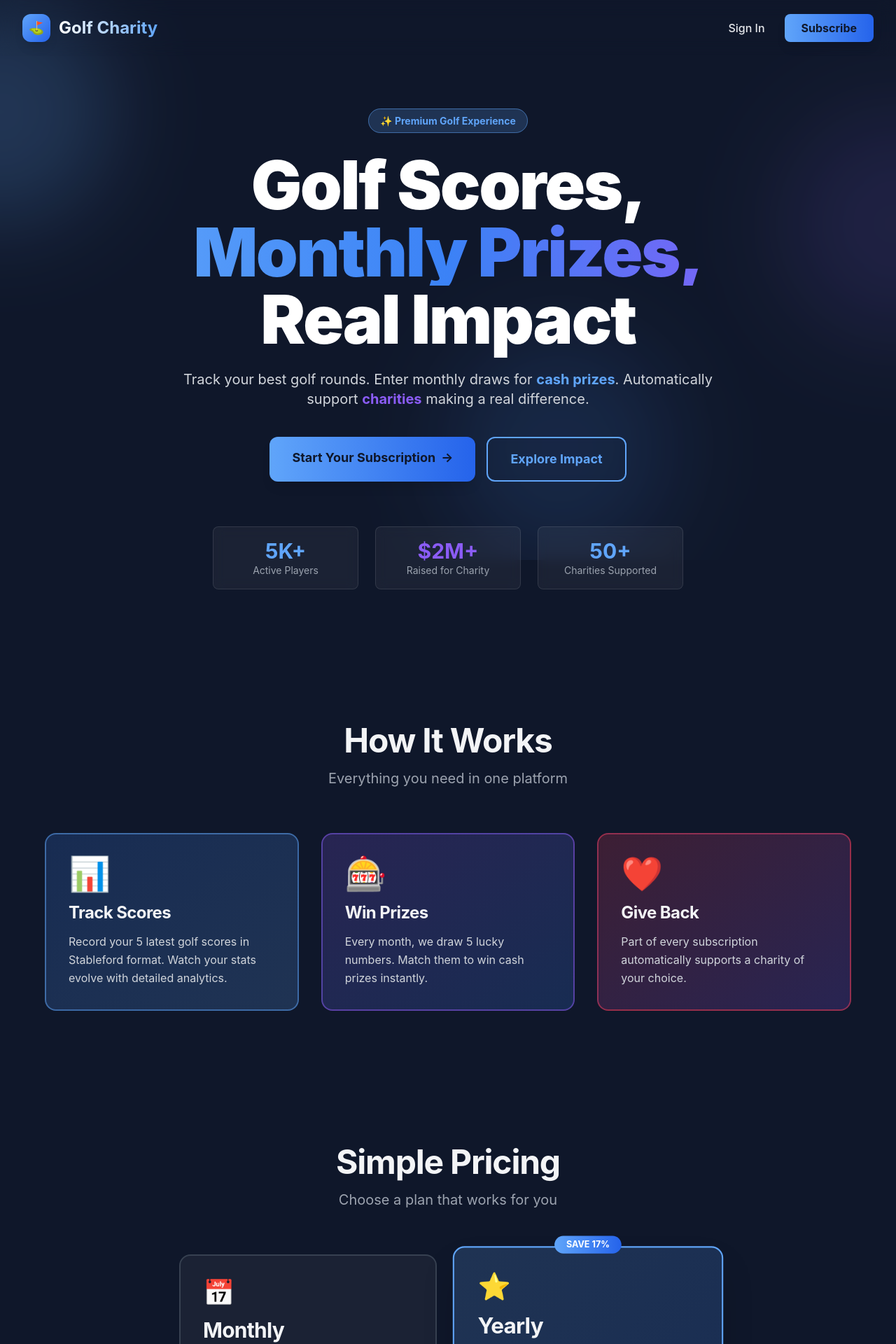
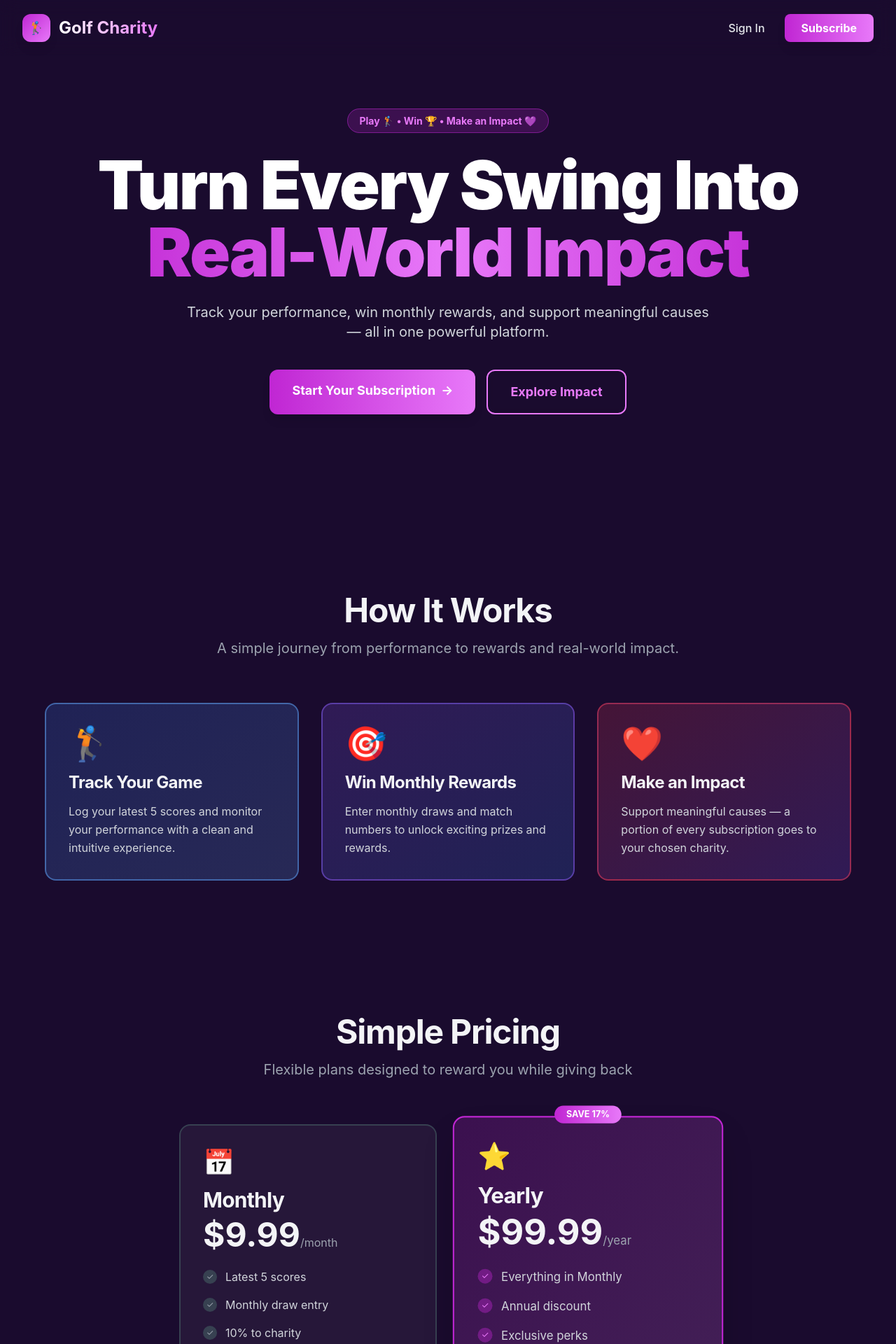
Before and after one commit to RAMYA2927/Golf-Charity-Subscription-Platform, a Next.js app: page / in a window 1280 px wide. Shown: the top 1920 px of the page at 70% size. Built offline with nearby package versions, Linux system fonts and the light colour scheme.

Commit message:
Initial commit: Golf Charity Platform with premium UI

```diff
--- a/app/auth/signin/page.tsx
+++ b/app/auth/signin/page.tsx
@@ -10,6 +10,7 @@ export default function SignInPage() {
   const setUser = useAuthStore((state) => state.setUser);
   const [email, setEmail] = useState('');
   const [password, setPassword] = useState('');
+  const [showPassword, setShowPassword] = useState(false);
   const [loading, setLoading] = useState(false);
   const [error, setError] = useState('');
 
@@ -61,8 +62,8 @@ export default function SignInPage() {
     <div className="min-h-screen bg-primary flex items-center justify-center px-4">
       <div className="w-full max-w-md">
         <div className="text-center mb-8">
-          <h1 className="text-3xl font-bold mb-2">Welcome Back</h1>
-          <p className="text-gray-400">Sign in to your Golf Charity account</p>
+          <h1 className="text-3xl font-bold mb-2">Continue Your Journey</h1>
+          <p className="text-gray-400">Sign in to your Charity account</p>
         </div>
 
         <form onSubmit={handleSignIn} className="space-y-4">
@@ -72,10 +73,10 @@ export default function SignInPage() {
             </div>
           )}
 
-          <div className="bg-blue-500/10 border border-blue-500 p-4 rounded-lg text-sm text-blue-300 mb-6">
-            <p className="font-semibold mb-2">Test Credentials:</p>
-            <p>Admin: admin@golf.com / admin123</p>
-            <p>User: user@golf.com / user123</p>
+          <div className="bg-purple-500/10 border border-purple-500 p-4 rounded-lg text-sm text-purple-300 mb-6">
+            <p className="font-semibold mb-2">Demo Login Details:</p>
+            <p>Admin: admin@charity.com / admin123</p>
+            <p>User: user@charity.com / user123</p>
           </div>
 
           <div>
@@ -91,13 +92,24 @@ export default function SignInPage() {
 
           <div>
             <label className="block text-sm font-medium mb-2">Password</label>
-            <input
-              type="password"
-              value={password}
-              onChange={(e) => setPassword(e.target.value)}
-              placeholder="••••••••"
-              required
-            />
+            <div className="relative">
+              <input
+                type={showPassword ? 'text' : 'password'}
+                value={password}
+                onChange={(e) => setPassword(e.target.value)}
+                placeholder="Enter your password"
+                required
+                className="w-full pr-12"
+              />
+              <button
+                type="button"
+                onClick={() => setShowPassword(!showPassword)}
+                className="absolute right-3 top-1/2 -translate-y-1/2 text-gray-400 hover:text-accent transition-colors"
+                aria-label={showPassword ? 'Hide password' : 'Show password'}
+              >
+                {showPassword ? '🙈' : '👁️'}
+              </button>
+            </div>
           </div>
 
           <button
--- a/app/page.tsx
+++ b/app/page.tsx
@@ -17,13 +17,7 @@ export default function HomePage() {
   }, []);
 
   return (
-    <div className="min-h-screen bg-primary overflow-hidden">
-      {/* Animated Background */}
-      <div className="absolute inset-0 overflow-hidden pointer-events-none">
-        <div className="absolute top-0 -left-40 w-80 h-80 bg-accent/20 rounded-full mix-blend-screen filter blur-3xl animate-pulse"></div>
-        <div className="absolute top-40 -right-40 w-80 h-80 bg-charity/20 rounded-full mix-blend-screen filter blur-3xl animate-pulse" style={{ animationDelay: '2s' }}></div>
-        <div className="absolute bottom-0 left-1/2 w-80 h-80 bg-blue-500/20 rounded-full mix-blend-screen filter blur-3xl animate-pulse" style={{ animationDelay: '4s' }}></div>
-      </div>
+    <div className="min-h-screen bg-[#1a0b2e] overflow-hidden">
 
       {/* Navigation */}
       <nav className={`fixed top-0 left-0 right-0 z-50 transition-all duration-300 backdrop-blur-md ${
@@ -32,11 +26,14 @@ export default function HomePage() {
         <div className="max-w-7xl mx-auto px-4 sm:px-6 lg:px-8">
           <div className="flex justify-between items-center h-20">
             <div className="flex items-center space-x-3 group cursor-pointer">
-              <div className="w-10 h-10 bg-gradient-to-br from-accent to-blue-600 rounded-xl flex items-center justify-center font-bold text-white text-lg shadow-lg group-hover:shadow-xl transition-all group-hover:scale-110">
-                ⛳
+              <div className="w-10 h-10 bg-gradient-to-br from-[#c026d3] to-[#e879f9] rounded-xl flex items-center justify-center font-bold text-white text-lg shadow-lg group-hover:shadow-xl transition-all group-hover:scale-110">
+                🏌️
               </div>
-              <span className="text-2xl font-bold bg-gradient-to-r from-white to-accent bg-clip-text text-transparent">Golf Charity</span>
+              <span className="text-2xl font-bold bg-gradient-to-r from-white to-[#e879f9] bg-clip-text text-transparent">
+                Golf Charity
+              </span>
             </div>
+
             <div className="flex space-x-3">
               {user ? (
                 <>
@@ -52,7 +49,7 @@ export default function HomePage() {
                   <Link href="/auth/signin" className="px-4 py-2 text-gray-200 hover:text-white transition-colors font-medium">
                     Sign In
                   </Link>
-                  <Link href="/auth/signup" className="px-6 py-2 bg-gradient-to-r from-accent to-blue-600 hover:shadow-xl rounded-lg text-primary font-bold shadow-lg hover:-translate-y-1 transition-all">
+                  <Link href="/auth/signup" className="px-6 py-2 bg-gradient-to-r from-[#c026d3] to-[#e879f9] hover:shadow-xl rounded-lg text-white font-bold shadow-lg hover:-translate-y-1 transition-all">
                     Subscribe
                   </Link>
                 </>
@@ -65,49 +62,34 @@ export default function HomePage() {
       {/* Hero Section */}
       <section className="relative pt-40 pb-24 px-4 sm:px-6 lg:px-8 text-center z-10">
         <div className="max-w-5xl mx-auto">
+
           <div className="mb-8 inline-block">
-            <span className="px-4 py-2 rounded-full bg-accent/20 text-accent text-sm font-bold border border-accent/50">
-              ✨ Premium Golf Experience
+            <span className="px-4 py-2 rounded-full bg-[#c026d3]/20 text-[#e879f9] text-sm font-bold border border-[#c026d3]/50">
+              Play 🏌️ • Win 🏆 • Make an Impact 💜
             </span>
           </div>
 
           <h1 className="text-6xl sm:text-7xl lg:text-8xl font-black mb-6 leading-tight">
-            <span className="block text-white">Golf Scores,</span>
-            <span className="block bg-gradient-to-r from-accent via-blue-500 to-charity bg-clip-text text-transparent">Monthly Prizes,</span>
-            <span className="block text-white">Real Impact</span>
+            <span className="block text-white">Turn Every Swing Into</span>
+            <span className="block bg-gradient-to-r from-[#c026d3] via-[#e879f9] to-[#c026d3] bg-clip-text text-transparent">
+              Real-World Impact
+            </span>
           </h1>
 
           <p className="text-lg sm:text-xl text-gray-300 mb-10 leading-relaxed max-w-3xl mx-auto">
-            Track your best golf rounds. Enter monthly draws for <span className="text-accent font-bold">cash prizes</span>.
-            Automatically support <span className="text-charity font-bold">charities</span> making a real difference.
+            Track your performance, win monthly rewards, and support meaningful causes — all in one powerful platform.
           </p>
 
           <div className="flex flex-col sm:flex-row gap-4 justify-center mb-16">
-            <Link href="/auth/signup" className="group px-8 py-4 bg-gradient-to-r from-accent to-blue-600 hover:shadow-2xl rounded-xl text-primary font-bold text-lg transition-all transform hover:-translate-y-2 shadow-lg">
+            <Link href="/auth/signup" className="group px-8 py-4 bg-gradient-to-r from-[#c026d3] to-[#e879f9] hover:shadow-2xl rounded-xl text-white font-bold text-lg transition-all transform hover:-translate-y-2 shadow-lg">
               <span className="flex items-center justify-center space-x-2">
                 <span>Start Your Subscription</span>
                 <span className="group-hover:translate-x-1 transition-transform">→</span>
               </span>
             </Link>
-            <Link href="/charities" className="px-8 py-4 border-2 border-accent text-accent hover:bg-accent hover:text-primary hover:shadow-xl rounded-xl font-bold text-lg transition-all transform hover:-translate-y-2 backdrop-blur-sm">
+            <Link href="/charities" className="px-8 py-4 border-2 border-[#e879f9] text-[#e879f9] hover:bg-[#e879f9] hover:text-[#1a0b2e] hover:shadow-xl rounded-xl font-bold text-lg transition-all transform hover:-translate-y-2 backdrop-blur-sm">
               Explore Impact
             </Link>
-          </div>
-
-          {/* Stats */}
-          <div className="grid grid-cols-3 gap-6 max-w-2xl mx-auto">
-            <div className="p-4 rounded-lg bg-white/5 backdrop-blur border border-white/10 hover:border-accent/50 transition-all">
-              <div className="text-3xl font-bold text-accent">5K+</div>
-              <div className="text-sm text-gray-400">Active Players</div>
-            </div>
-            <div className="p-4 rounded-lg bg-white/5 backdrop-blur border border-white/10 hover:border-accent/50 transition-all">
-              <div className="text-3xl font-bold text-charity">$2M+</div>
-              <div className="text-sm text-gray-400">Raised for Charity</div>
-            </div>
-            <div className="p-4 rounded-lg bg-white/5 backdrop-blur border border-white/10 hover:border-accent/50 transition-all">
-              <div className="text-3xl font-bold text-blue-400">50+</div>
-              <div className="text-sm text-gray-400">Charities Supported</div>
-            </div>
           </div>
         </div>
       </section>
@@ -115,31 +97,34 @@ export default function HomePage() {
       {/* Features Section */}
       <section className="relative py-24 px-4 sm:px-6 lg:px-8 z-10">
         <div className="max-w-6xl mx-auto">
+
           <div className="text-center mb-16">
-            <h2 className="text-5xl sm:text-5xl font-bold mb-4">How It Works</h2>
-            <p className="text-xl text-gray-400">Everything you need in one platform</p>
+            <h2 className="text-5xl font-bold mb-4">How It Works</h2>
+            <p className="text-xl text-gray-400">
+              A simple journey from performance to rewards and real-world impact.
+            </p>
           </div>
 
           <div className="grid md:grid-cols-3 gap-8">
             {[
               {
-                icon: '📊',
-                title: 'Track Scores',
-                description: 'Record your 5 latest golf scores in Stableford format. Watch your stats evolve with detailed analytics.',
+                icon: '🏌️',
+                title: 'Track Your Game',
+                description: 'Log your latest 5 scores and monitor your performance with a clean and intuitive experience.',
                 gradient: 'from-blue-500/20 to-accent/20',
                 border: 'border-accent/50'
               },
               {
-                icon: '🎰',
-                title: 'Win Prizes',
-                description: 'Every month, we draw 5 lucky numbers. Match them to win cash prizes instantly.',
+                icon: '🎯',
+                title: 'Win Monthly Rewards',
+                description: 'Enter monthly draws and match numbers to unlock exciting prizes and rewards.',
                 gradient: 'from-charity/20 to-blue-500/20',
                 border: 'border-charity/50'
               },
               {
                 icon: '❤️',
-                title: 'Give Back',
-                description: 'Part of every subscription automatically supports a charity of your choice.',
+                title: 'Make an Impact',
+                description: 'Support meaningful causes — a portion of every subscription goes to your chosen charity.',
                 gradient: 'from-rose-500/20 to-charity/20',
                 border: 'border-rose-500/50'
               },
@@ -157,9 +142,12 @@ export default function HomePage() {
       {/* Pricing Section */}
       <section className="relative py-24 px-4 sm:px-6 lg:px-8 z-10">
         <div className="max-w-6xl mx-auto">
+
           <div className="text-center mb-16">
-            <h2 className="text-5xl sm:text-5xl font-bold mb-4">Simple Pricing</h2>
-            <p className="text-xl text-gray-400">Choose a plan that works for you</p>
+            <h2 className="text-5xl font-bold mb-4">Simple Pricing</h2>
+            <p className="text-xl text-gray-400">
+              Flexible plans designed to reward you while giving back
+            </p>
           </div>
 
           <div className="grid md:grid-cols-2 gap-8 max-w-3xl mx-auto">
@@ -185,12 +173,12 @@ export default function HomePage() {
                 key={idx}
                 className={`relative p-8 rounded-2xl border-2 transition-all transform hover:-translate-y-2 ${
                   pricing.popular
-                    ? 'border-accent bg-gradient-to-br from-accent/20 to-blue-500/20 shadow-2xl lg:scale-105'
-                    : 'border-gray-700 bg-white/5 hover:border-accent/50'
+                    ? 'border-[#c026d3] bg-gradient-to-br from-[#c026d3]/20 to-[#e879f9]/20 shadow-2xl lg:scale-105'
+                    : 'border-gray-700 bg-white/5 hover:border-[#c026d3]/50'
                 }`}
               >
                 {pricing.popular && (
-                  <div className="absolute -top-4 left-1/2 -translate-x-1/2 px-4 py-1 bg-gradient-to-r from-accent to-blue-600 rounded-full text-xs font-bold text-white">
+                  <div className="absolute -top-4 left-1/2 -translate-x-1/2 px-4 py-1 bg-gradient-to-r from-[#c026d3] to-[#e879f9] rounded-full text-xs font-bold text-white">
                     {pricing.badge}
                   </div>
                 )}
@@ -206,7 +194,7 @@ export default function HomePage() {
                   {pricing.features.map((feature, i) => (
                     <li key={i} className="flex items-center text-gray-300">
                       <span className={`w-5 h-5 rounded-full flex items-center justify-center mr-3 text-xs ${
-                        pricing.popular ? 'bg-accent/40 text-accent' : 'bg-gray-700 text-gray-400'
+                        pricing.popular ? 'bg-[#c026d3]/40 text-[#e879f9]' : 'bg-gray-700 text-gray-400'
                       }`}>✓</span>
                       {feature}
                     </li>
@@ -217,8 +205,8 @@ export default function HomePage() {
                   href="/auth/signup"
                   className={`block w-full py-3 rounded-lg font-bold text-center transition-all transform hover:shadow-xl ${
                     pricing.popular
-                      ? 'bg-gradient-to-r from-accent to-blue-600 text-primary hover:-translate-y-1'
-                      : 'border-2 border-accent text-accent hover:bg-accent hover:text-primary'
+                      ? 'bg-gradient-to-r from-[#c026d3] to-[#e879f9] text-white hover:-translate-y-1'
+                      : 'border-2 border-[#e879f9] text-[#e879f9] hover:bg-[#e879f9] hover:text-[#1a0b2e]'
                   }`}
                 >
                   Get Started
@@ -232,8 +220,12 @@ export default function HomePage() {
       {/* CTA Section */}
       <section className="relative py-20 px-4 sm:px-6 lg:px-8 z-10">
         <div className="max-w-3xl mx-auto text-center bg-gradient-to-r from-accent/20 via-blue-500/20 to-charity/20 rounded-3xl p-12 border-2 border-accent/50 backdrop-blur-sm">
-          <h2 className="text-4xl font-bold mb-4">Ready to Start?</h2>
-          <p className="text-lg text-gray-300 mb-8">Join thousands of golfers earning prizes while supporting charities</p>
+
+          <h2 className="text-4xl font-bold mb-4">Start Your Journey Today</h2>
+          <p className="text-lg text-gray-300 mb-8">
+            Join a growing community of players making a difference while winning rewards
+          </p>
+
           <Link href="/auth/signup" className="inline-block px-8 py-4 bg-gradient-to-r from-accent to-blue-600 hover:shadow-2xl rounded-xl text-primary font-bold text-lg transition-all transform hover:-translate-y-2">
             Create Account Now
           </Link>
@@ -242,43 +234,11 @@ export default function HomePage() {
 
       {/* Footer */}
       <footer className="relative bg-secondary/50 backdrop-blur border-t border-gray-700 py-12 px-4 sm:px-6 lg:px-8 z-10">
-        <div className="max-w-6xl mx-auto">
-          <div className="grid md:grid-cols-4 gap-8 mb-8">
-            <div>
-              <h3 className="text-lg font-bold mb-4">Golf Charity</h3>
-              <p className="text-gray-400 text-sm">Track scores, win prizes, give back.</p>
-            </div>
-            <div>
-              <h4 className="font-semibold mb-4">Product</h4>
-              <ul className="space-y-2 text-sm text-gray-400">
-                <li><Link href="/" className="hover:text-white transition">Features</Link></li>
-                <li><Link href="/charities" className="hover:text-white transition">Charities</Link></li>
-                <li><Link href="/pricing" className="hover:text-white transition">Pricing</Link></li>
-              </ul>
-            </div>
-            <div>
-              <h4 className="font-semibold mb-4">Company</h4>
-              <ul className="space-y-2 text-sm text-gray-400">
-                <li><a href="#" className="hover:text-white transition">About</a></li>
-                <li><a href="#" className="hover:text-white transition">Blog</a></li>
-                <li><a href="#" className="hover:text-white transition">Contact</a></li>
-              </ul>
-            </div>
-            <div>
-              <h4 className="font-semibold mb-4">Legal</h4>
-              <ul className="space-y-2 text-sm text-gray-400">
-                <li><a href="#" className="hover:text-white transition">Privacy</a></li>
-                <li><a href="#" className="hover:text-white transition">Terms</a></li>
-                <li><a href="#" className="hover:text-white transition">Security</a></li>
-              </ul>
-            </div>
-          </div>
-
-          <div className="border-t border-gray-700 pt-8 text-center text-gray-400 text-sm">
-            <p>© 2026 Golf Charity. Built with 🍌❤️ by Digital Heroes</p>
-          </div>
+        <div className="max-w-6xl mx-auto text-center text-gray-400 text-sm">
+          <p>© 2026 Ramya | Full Stack Developer</p>
         </div>
       </footer>
+
     </div>
   );
 }
--- a/components/header.tsx
+++ b/components/header.tsx
@@ -94,7 +94,7 @@ export function Header() {
                   Sign In
                 </Link>
                 <Link href="/auth/signup" className="block px-4 py-2 bg-accent hover:bg-blue-600 rounded text-primary font-medium text-center">
-                  Subscribe
+                  Join Now
                 </Link>
               </>
             )}
--- a/scripts/seed-users.js
+++ b/scripts/seed-users.js
@@ -20,8 +20,8 @@ async function seedUsers() {
     // Insert test users
     const result = await client.query(`
       INSERT INTO users (email, password_hash, full_name, role, subscription_status) VALUES
-      ('admin@golf.com', $1, 'Admin User', 'admin', 'active'),
-      ('user@golf.com', $2, 'Test User', 'user', 'active')
+      ('admin@charity.com', $1, 'Admin User', 'admin', 'active'),
+      ('user@charity.com', $2, 'Test User', 'user', 'active')
       ON CONFLICT (email) DO UPDATE SET password_hash = EXCLUDED.password_hash
       RETURNING email, role, full_name;
     `, [adminPassword, userPassword]);
```
Also changed, not shown: app/api/auth/signin/route.ts (+33 -41 lines), 1 other file (tests, documents, lock files or other folders).
